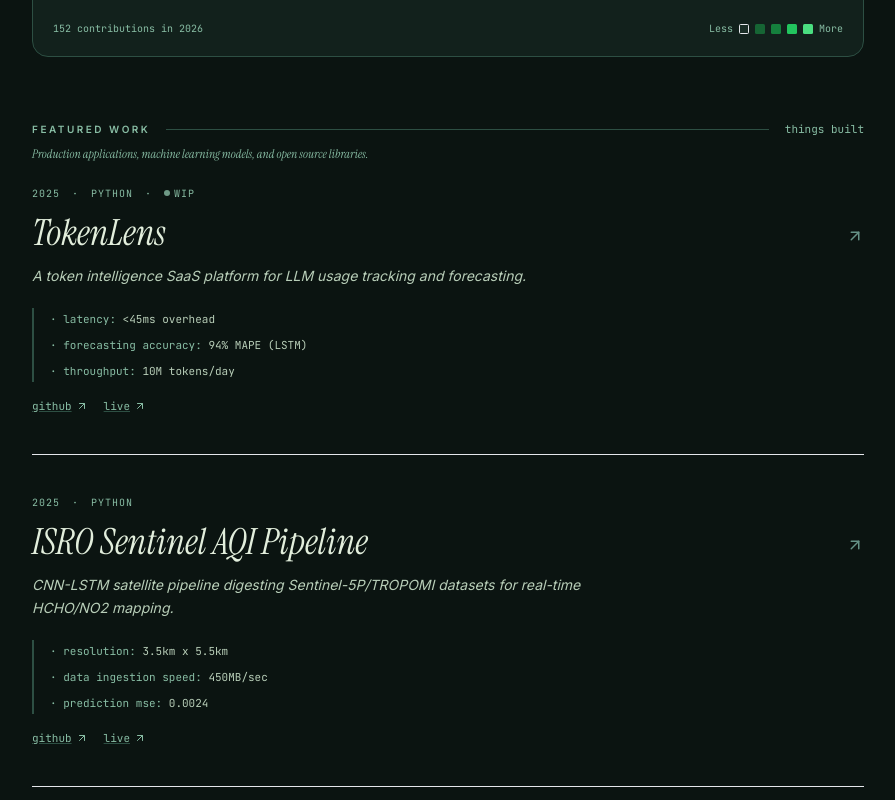
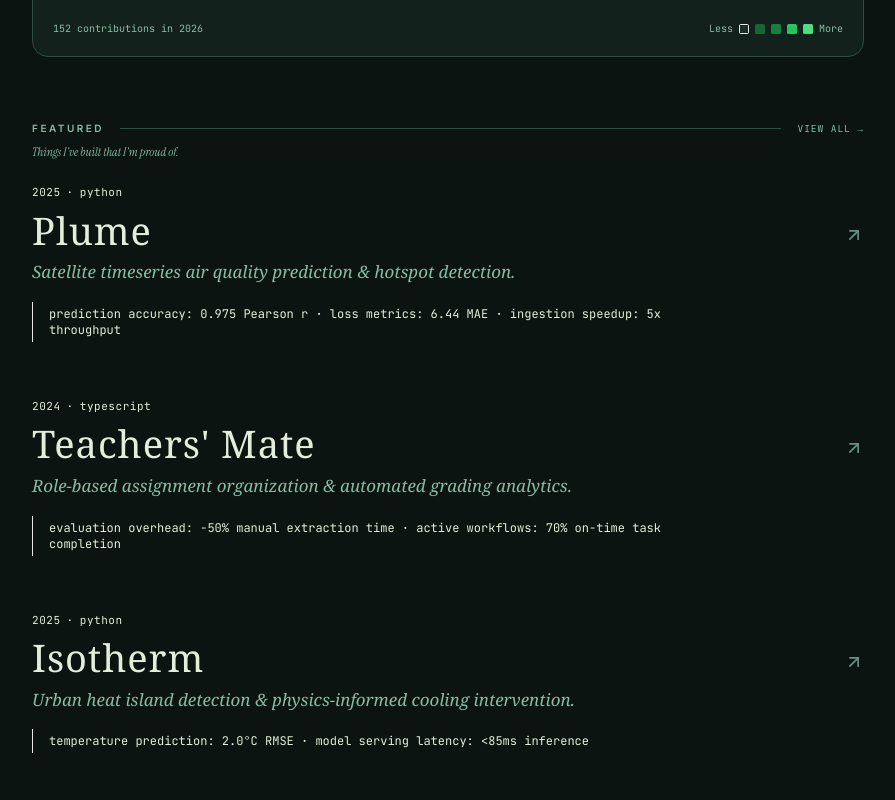
Before and after one commit to geetikavasistha-01/Geetika-s-Portfolio, a React (Vite) app in the folder frontend/: page / in a window 1280 px wide. Shown: the part 1440-2240 px from the top of the page, without its empty margins (192-1087 px from the left). Built offline with nearby package versions, Linux system fonts and the light colour scheme; no server answers; a web font is replaced by a local one.

Commit message:
feat: restyle Home page featured projects section to match design reference screenshot

```diff
--- a/frontend/src/components/home/FeaturedProjects.tsx
+++ b/frontend/src/components/home/FeaturedProjects.tsx
@@ -7,42 +7,59 @@
 
 const defaultProjects: Project[] = [
   {
-    slug: 'tokenlens',
-    title: 'TokenLens',
+    slug: 'plume',
+    title: 'Plume',
     year: 2025,
-    language: 'Python',
-    status: 'wip',
-    tags: ['ML / AI', 'DATA ENGINEERING'],
-    description: 'A token intelligence SaaS platform for LLM usage tracking and forecasting.',
+    language: 'python',
+    status: 'live',
+    tags: ['ML / AI', 'DATA ENGINEERING', 'RESEARCH'],
+    description: 'Satellite timeseries air quality prediction & hotspot detection.',
     stats: [
-      { label: 'Latency', value: '<45ms overhead' },
-      { label: 'Forecasting Accuracy', value: '94% MAPE (LSTM)' },
-      { label: 'Throughput', value: '10M tokens/day' }
+      { label: 'Prediction accuracy', value: '0.975 Pearson r' },
+      { label: 'Loss Metrics', value: '6.44 MAE' },
+      { label: 'Ingestion Speedup', value: '5x throughput' }
     ],
     longDescription: '',
-    githubUrl: 'https://github.com/geetikavasistha-01/tokenlens',
-    liveUrl: 'https://tokenlens.dev',
+    githubUrl: 'https://github.com/geetikavasistha-01/Plume',
+    liveUrl: '',
     featured: true,
     order: 1
   },
   {
-    slug: 'isro-sentinel-pipeline',
-    title: 'ISRO Sentinel AQI Pipeline',
-    year: 2025,
-    language: 'Python',
+    slug: 'teachers-mate',
+    title: "Teachers' Mate",
+    year: 2024,
+    language: 'typescript',
     status: 'live',
-    tags: ['ML / AI', 'DATA ENGINEERING', 'RESEARCH'],
-    description: 'CNN-LSTM satellite pipeline digesting Sentinel-5P/TROPOMI datasets for real-time HCHO/NO2 mapping.',
+    tags: ['FULL STACK', 'DATABASE'],
+    description: 'Role-based assignment organization & automated grading analytics.',
     stats: [
-      { label: 'Resolution', value: '3.5km x 5.5km' },
-      { label: 'Data ingestion speed', value: '450MB/sec' },
-      { label: 'Prediction MSE', value: '0.0024' }
+      { label: 'Evaluation Overhead', value: '-50% manual extraction time' },
+      { label: 'Active Workflows', value: '70% on-time task completion' }
     ],
     longDescription: '',
-    githubUrl: 'https://github.com/geetikavasistha-01',
-    liveUrl: 'https://isro.gov.in',
+    githubUrl: 'https://github.com/geetikavasistha-01/teachers-mate',
+    liveUrl: '',
     featured: true,
     order: 2
+  },
+  {
+    slug: 'isotherm',
+    title: 'Isotherm',
+    year: 2025,
+    language: 'python',
+    status: 'live',
+    tags: ['ML / AI', 'RESEARCH', 'FULL STACK'],
+    description: 'Urban heat island detection & physics-informed cooling intervention.',
+    stats: [
+      { label: 'Temperature prediction', value: '2.0°C RMSE' },
+      { label: 'Model serving latency', value: '<85ms inference' }
+    ],
+    longDescription: '',
+    githubUrl: 'https://github.com/geetikavasistha-01/isotherm',
+    liveUrl: '',
+    featured: true,
+    order: 3
   }
 ];
 
@@ -52,7 +69,8 @@
     queryFn: async () => {
       try {
         const res = await api.get('/projects?featured=true');
-        return res.data;
+        const fetched = res.data || [];
+        return fetched.length > 0 ? fetched : defaultProjects;
       } catch {
         return defaultProjects;
       }
@@ -60,86 +78,70 @@
     initialData: defaultProjects
   });
 
+  // Ensure projects are sorted by order
+  const sortedProjects = [...projects].sort((a, b) => (a.order || 99) - (b.order || 99));
+
   return (
-    <div className="w-full mt-6 select-none flex flex-col gap-10">
-      {projects.map((project, idx) => (
+    <div className="w-full mt-6 select-none flex flex-col gap-14">
+      {sortedProjects.map((project, idx) => {
+        const statsString = project.stats && project.stats.length > 0
+          ? project.stats.map(stat => {
+              const lbl = stat.label ? stat.label.trim() : '';
+              const val = stat.value ? stat.value.trim() : '';
+              if (!lbl || ['highlight', 'stat', 'stats', 'detail', 'details'].includes(lbl.toLowerCase())) {
+                return val;
+              }
+              return `${lbl.toLowerCase()}: ${val}`;
+            }).join(' · ')
+          : '';
+
+        return (
           <Link
             key={project.slug || idx}
             to={`/projects/${project.slug}`}
-          className="group block relative w-full border-b border-border/40 pb-10 transition-colors"
+            className="group block relative w-full transition-all duration-300"
           >
-          {/* Top metadata */}
-          <div className="flex items-center gap-3 text-[10px] font-mono tracking-widest text-text3 uppercase mb-3">
+            {/* Top Metadata */}
+            <div className="flex items-center gap-1.5 text-[11px] font-mono tracking-wider text-text3/70 mb-1.5 select-none lowercase">
               <span>{project.year}</span>
               <span>·</span>
-            <span>{project.language}</span>
+              <span>{project.language?.toLowerCase()}</span>
               {project.status === 'wip' && (
                 <>
                   <span>·</span>
-                <span className="text-amber flex items-center gap-1">
-                  <span className="w-1.5 h-1.5 rounded-full bg-amber animate-pulse" />
+                  <span className="text-[#eab308] flex items-center gap-1 font-bold uppercase tracking-widest text-[9.5px]">
+                    <span className="w-1.5 h-1.5 rounded-full bg-[#eab308] animate-pulse" />
                     WIP
                   </span>
                 </>
               )}
             </div>
 
-          {/* Title and Hover Arrow */}
-          <div className="flex justify-between items-baseline mb-3">
-            <h3 className="text-3xl sm:text-4xl font-display font-normal italic text-text1 group-hover:text-text3 transition-colors">
+            {/* Title & Diagonal Arrow */}
+            <div className="flex justify-between items-baseline w-full mb-1">
+              <h3 className="font-serif text-3xl sm:text-[38px] font-normal text-text1 leading-tight group-hover:text-text3 transition-colors tracking-wide">
                 {project.title}
               </h3>
               <ArrowUpRight
-              size={18}
-              className="text-text4 group-hover:text-text1 group-hover:translate-x-0.5 group-hover:-translate-y-0.5 transition-all"
+                size={20}
+                className="text-text4 group-hover:text-text1 group-hover:translate-x-1 group-hover:-translate-y-1 transition-all duration-300 flex-shrink-0 ml-4"
               />
             </div>
 
             {/* Description */}
-          <p className="text-sm text-text2 italic max-w-[560px] leading-relaxed mb-5">
+            <p className="font-serif italic text-text3 text-[15px] sm:text-[17px] leading-relaxed max-w-[640px] mb-4 font-light">
               {project.description}
             </p>
 
-          {/* Stats mono block */}
-          {project.stats && project.stats.length > 0 && (
-            <div className="border-l-2 border-border pl-4 font-mono text-[11px] text-text3 flex flex-col gap-1 leading-loose mb-4">
-              {project.stats.map((stat, sIdx) => (
-                <div key={sIdx}>
-                  · {stat.label.toLowerCase()}: <span className="text-text2">{stat.value}</span>
-                </div>
-              ))}
+            {/* Stats Block */}
+            {statsString && (
+              <div className="border-l border-border/80 pl-4 font-mono text-[11px] sm:text-xs text-text3/70 py-1 leading-relaxed max-w-[700px]">
+                {statsString}
               </div>
             )}
-
-          {/* Direct External Links */}
-          <div className="flex gap-4 text-[11px] font-mono mt-2">
-            {project.githubUrl && (
-              <a
-                href={project.githubUrl}
-                target="_blank"
-                rel="noopener noreferrer"
-                onClick={(e) => e.stopPropagation()}
-                className="flex items-center gap-1 text-text3 hover:text-text1 transition-colors underline decoration-border hover:decoration-text1"
-              >
-                <span>github</span>
-                <ArrowUpRight size={12} />
-              </a>
-            )}
-            {project.liveUrl && (
-              <a
-                href={project.liveUrl}
-                target="_blank"
-                rel="noopener noreferrer"
-                onClick={(e) => e.stopPropagation()}
-                className="flex items-center gap-1 text-text3 hover:text-text1 transition-colors underline decoration-border hover:decoration-text1"
-              >
-                <span>live</span>
-                <ArrowUpRight size={12} />
-              </a>
-            )}
-          </div>
           </Link>
-      ))}
+        );
+      })}
     </div>
   );
 }
--- a/frontend/src/pages/Home.tsx
+++ b/frontend/src/pages/Home.tsx
@@ -1,4 +1,5 @@
 import React from 'react';
+import { Link } from 'react-router-dom';
 import PageWrapper from '../components/layout/PageWrapper';
 import Hero from '../components/home/Hero';
 import LogCards from '../components/home/LogCards';
@@ -38,9 +39,16 @@
       {/* 6. Featured Projects */}
       <div id="featured-work">
         <SectionHeader
-          label="featured work"
-          rightElement={<span>things built</span>}
-          subtext="Production applications, machine learning models, and open source libraries."
+          label="featured"
+          rightElement={
+            <Link
+              to="/projects"
+              className="flex items-center gap-0.5 hover:text-text1 transition-colors uppercase tracking-widest text-[9.5px] font-mono"
+            >
+              view all &rarr;
+            </Link>
+          }
+          subtext="Things I've built that I'm proud of."
         />
         <FeaturedProjects />
       </div>
```
Lines whose indentation alone changed are shown as unchanged.
